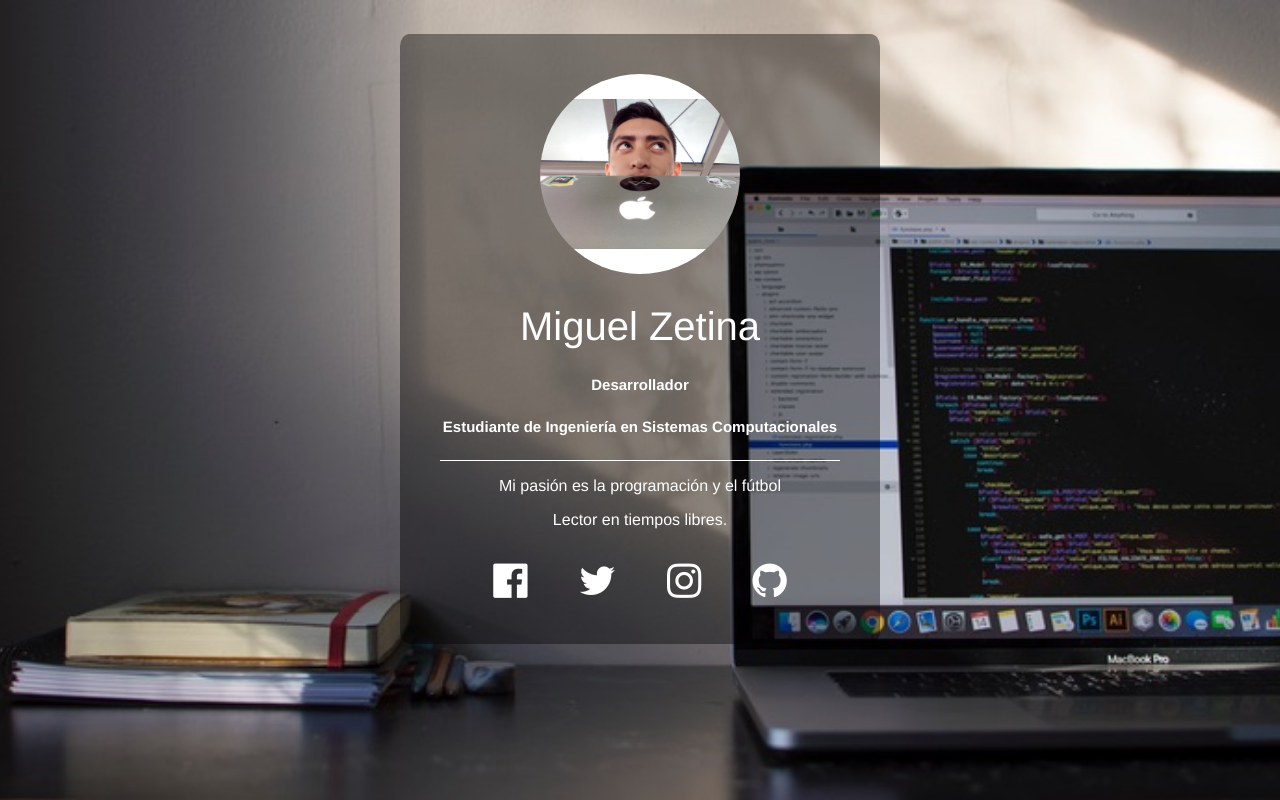
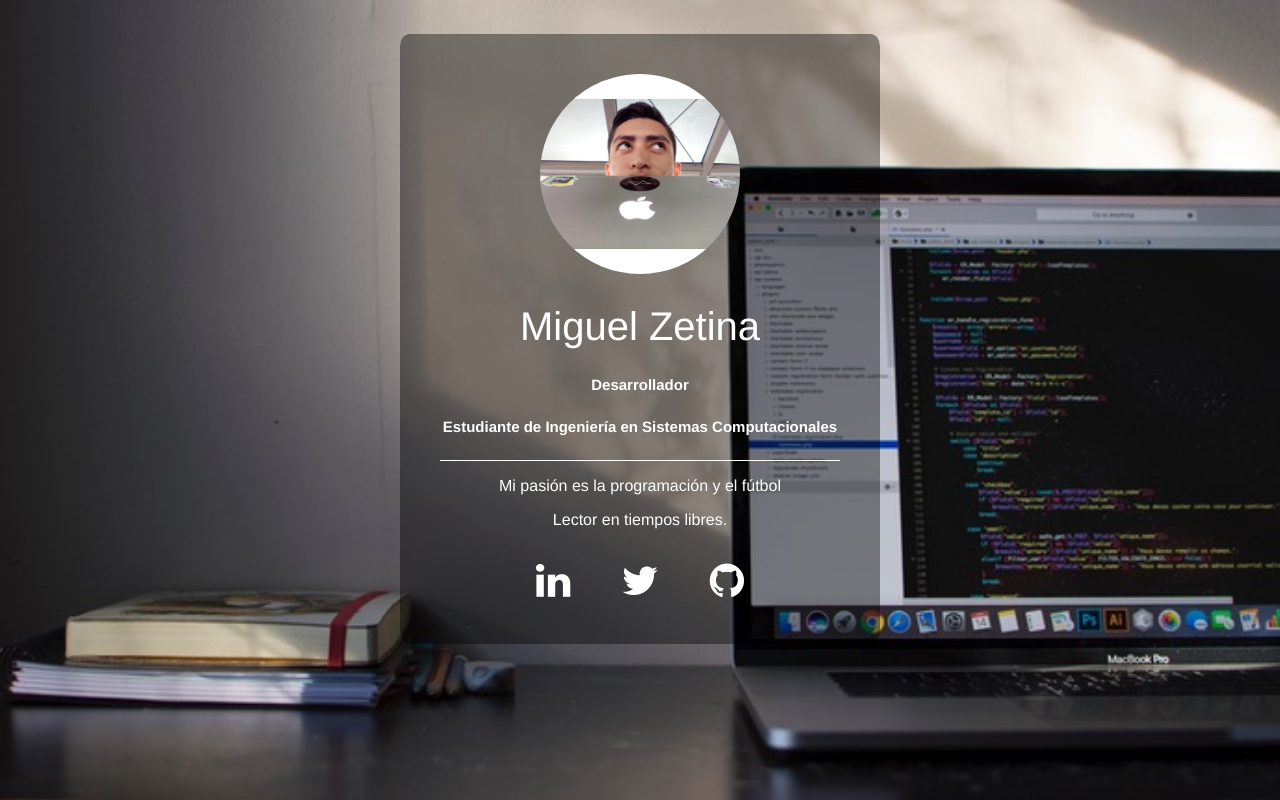
Before and after one commit to loefthur26/mikezetina.github.io, a plain HTML site: page index.html in a window 1280 px wide. Drawn offline with Linux system fonts and the light colour scheme.

Commit message:
Change facebook and instagram by linkedin 👔

```diff
--- a/index.html
+++ b/index.html
@@ -43,11 +43,9 @@
 
 		<div class="social-icons">
 
-			<a href="https://www.facebook.com/miguelzetiina" target="_blank"><i class="fa fa-facebook-official" aria-hidden="true"></i></a>
+			<a href="https://www.linkedin.com/in/miguelzetina/" target="_blank"><i class="fa fa-linkedin" aria-hidden="true"></i></a>
 
 			<a href="https://twitter.com/_miguelzetina_" target="_blank"><i class="fa fa-twitter" aria-hidden="true"></i></a>
-
-			<a href="https://www.instagram.com/_miguelzetina_/" target="_blank"><i class="fa fa-instagram" aria-hidden="true"></i></a>
 
 			<a href="https://github.com/miguelzetina" target="_blank"><i class="fa fa-github" aria-hidden="true"></i></a>
 
```
